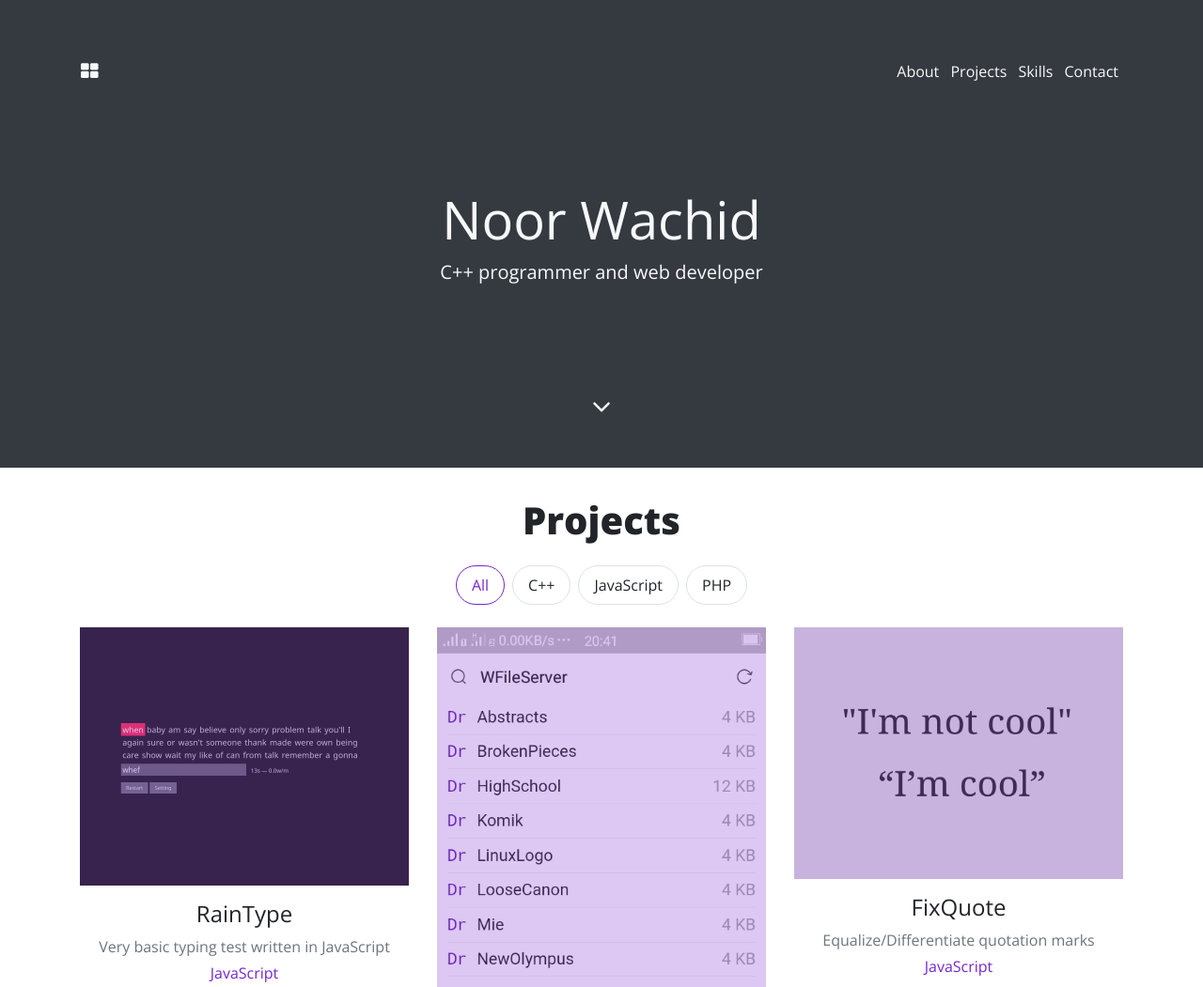
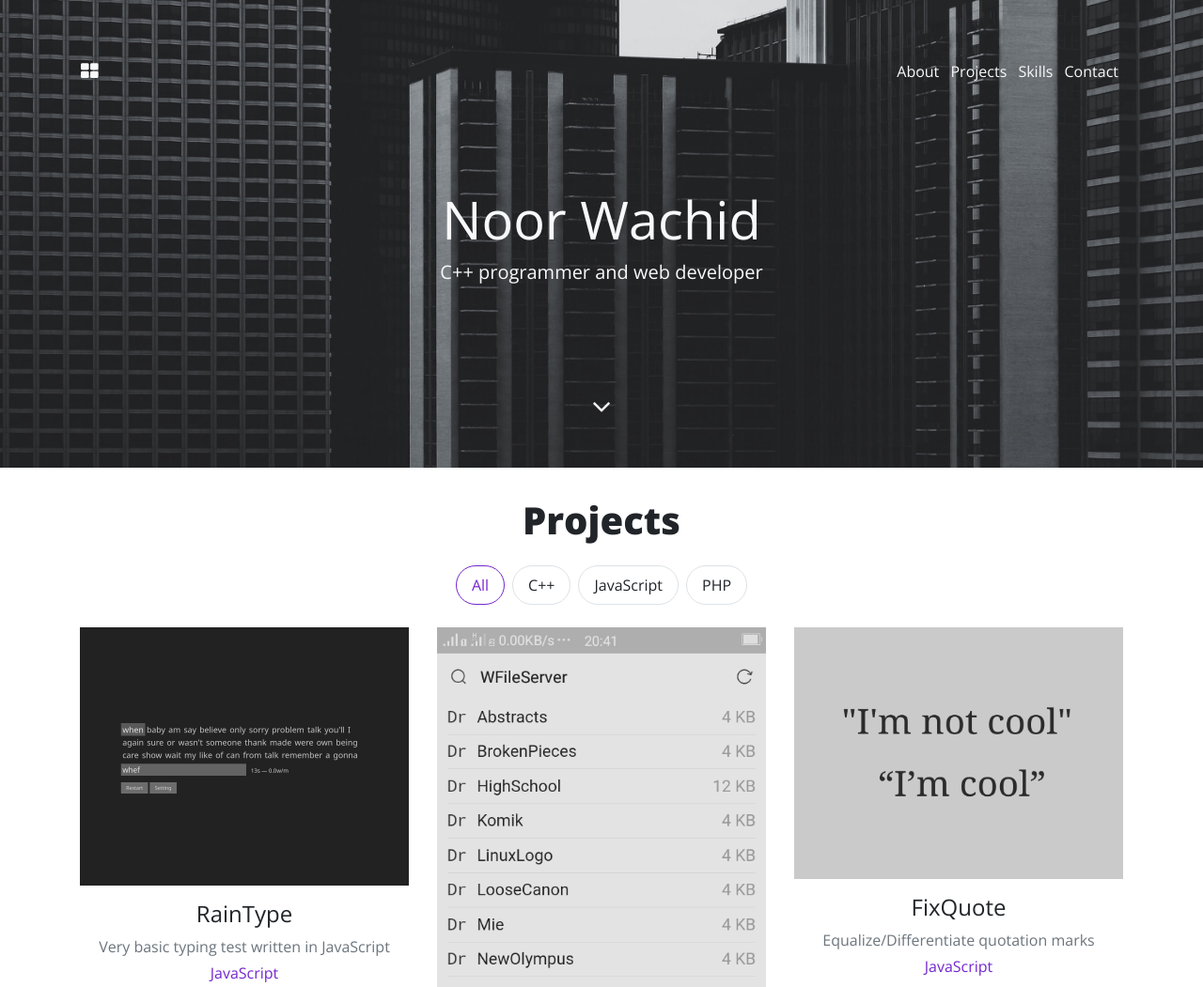
Before and after one commit to NoorWachid/noorwachid.github.io, a plain HTML site: page index.html in a window 1280 px wide. Shown: the top 1051 px of the page at 94% size. Drawn offline with nearby package versions, Linux system fonts and the light colour scheme.

Commit message:
add banner image

```diff
--- a/src/main.css
+++ b/src/main.css
@@ -9,6 +9,12 @@
 a:hover {
     text-decoration: none !important;
     color: rgb(164, 134, 199) !important;
+}
+
+#about {
+    background-image: url("../assets/banner.jpg");
+    background-size: cover;
+    background-position: center;
 }
 
 #tags>span {
@@ -51,14 +57,21 @@
     left: 0px;
     width: 100%;
     height: 100%;
-    background-color: rgb(116, 38, 206);
+    background-color: rgb(38, 38, 38);
 
-    opacity: 0.25;
+    opacity: 0.125;
     transition: opacity 0.3s ease-in;
+}
+.z-overlay-image {
+    filter: grayscale(1);
+    transition: filter 0.3s ease-in;
 }
 
 .project:hover .z-overlay-color {
     opacity: 0.0;
+}
+.project:hover .z-overlay-image {
+    filter: grayscale(0);
 }
 
 /* sm */
```
Also changed, not shown: copyrights.md (added, +2 -0 lines), assets/banner.jpg (added).
